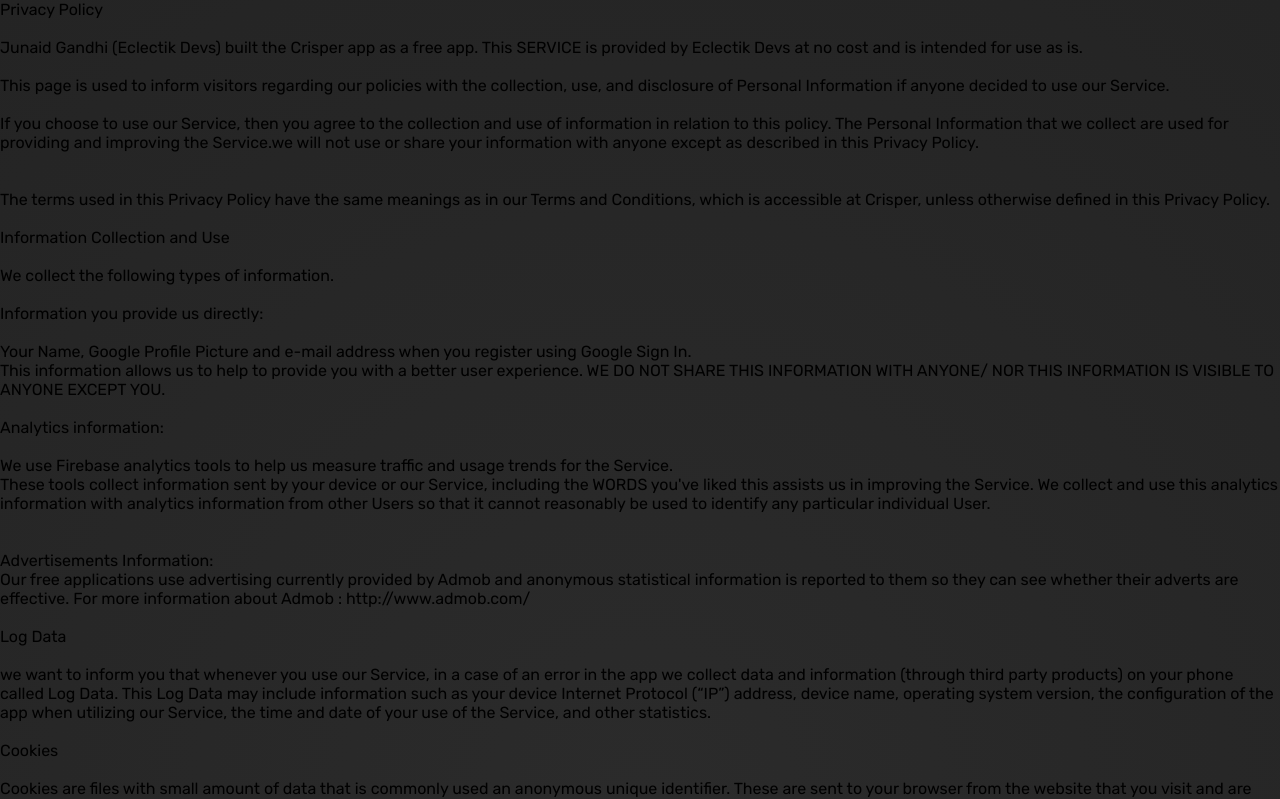
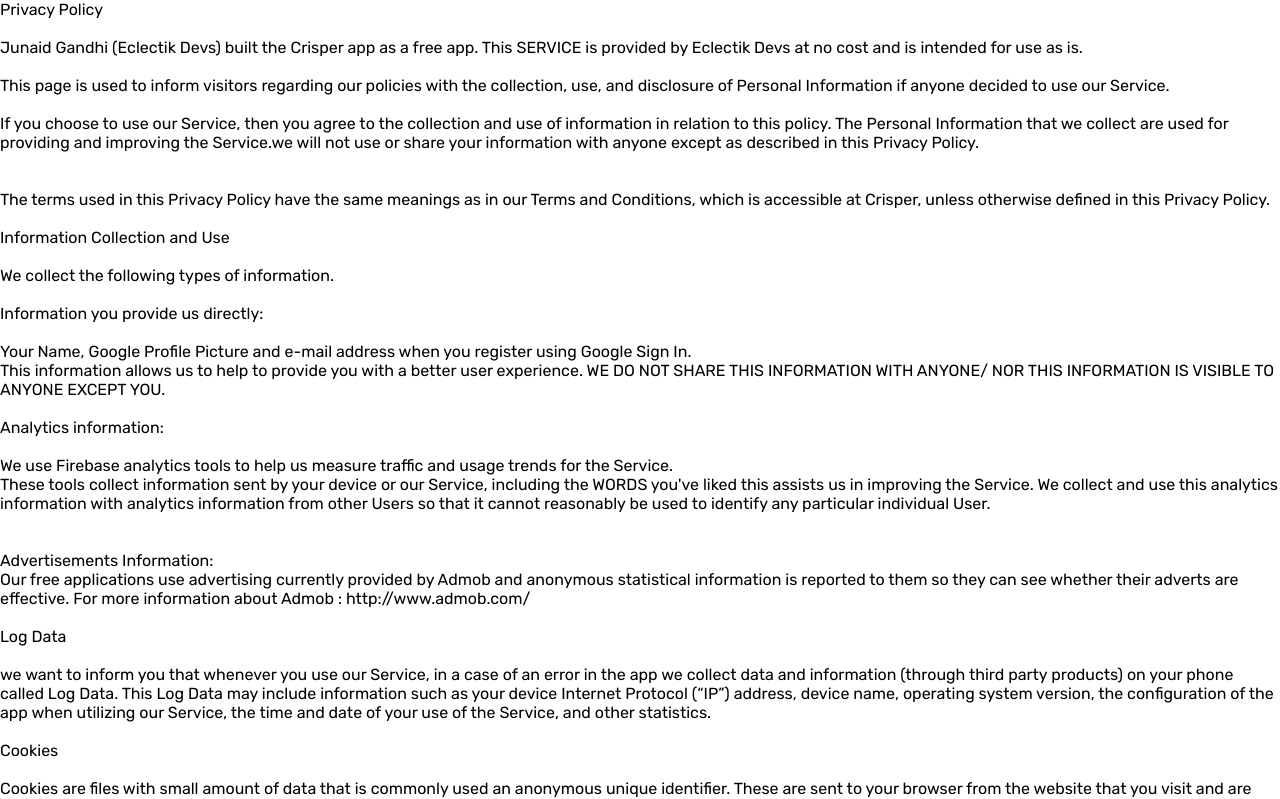
Before and after one commit to iMJ007/Portfolio-v1, a Next.js app: page /crisper/policy/policy in a window 1280 px wide. Shown: the top 799 px of the page. Built offline with nearby package versions, Linux system fonts and the light colour scheme.

Commit message:
privacy policy crisper

```diff
--- a/pages/crisper/policy/policy.jsx
+++ b/pages/crisper/policy/policy.jsx
@@ -1,6 +1,6 @@
 function policy() {
 	return (
-		<div>
+		<div style={{backgroundColor: 'white'}}>
 			Privacy Policy
 			<br />
 			<br />
```
